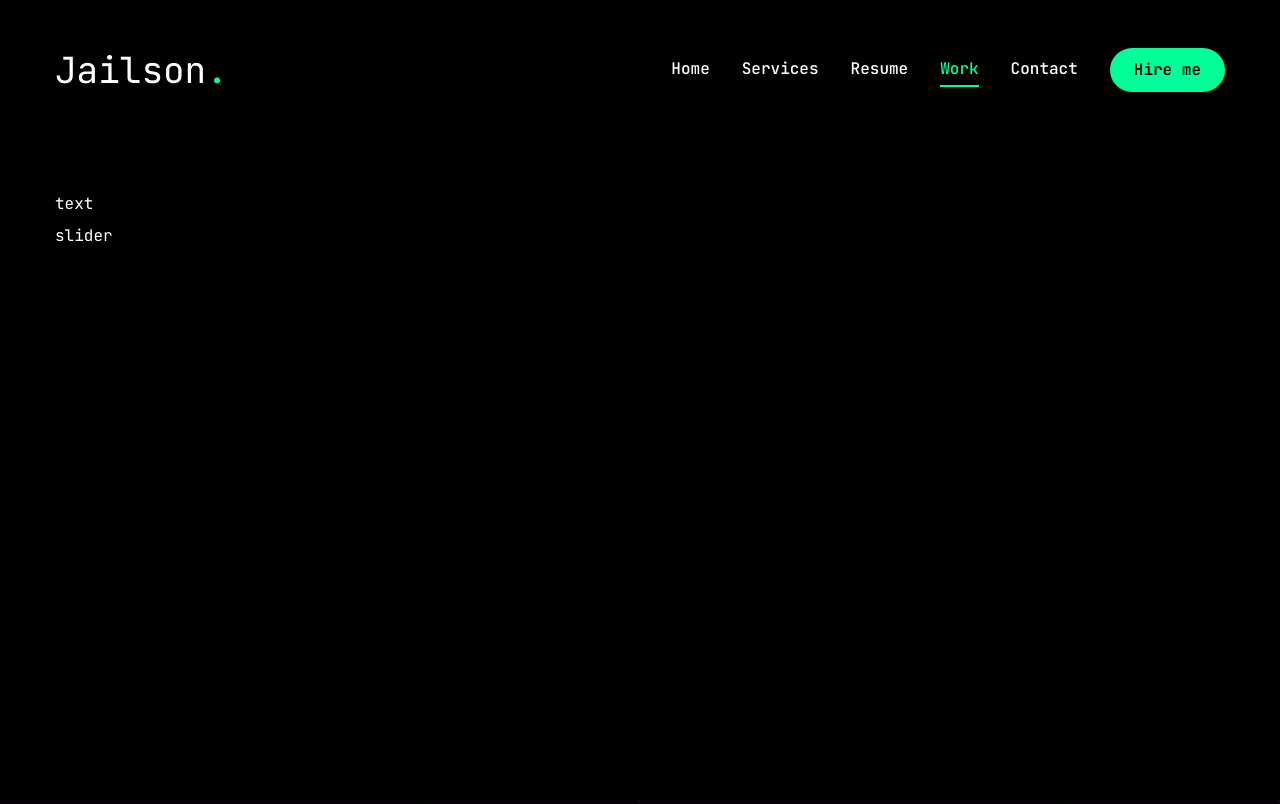
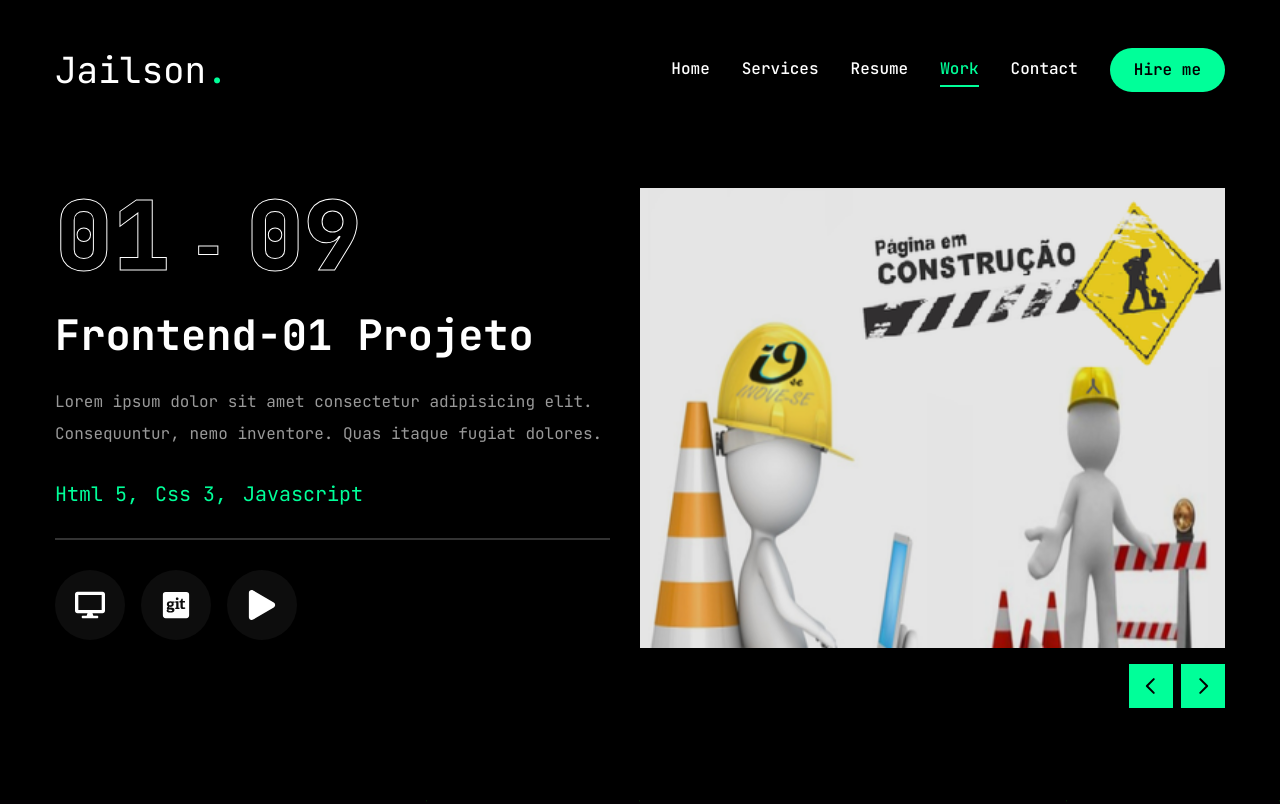
Before and after one commit to jailcomfranssa/Portfolio-2024-jailson, a Next.js app: page /work in a window 1280 px wide. Built offline with nearby package versions, Linux system fonts and the light colour scheme.

Commit message:
add page work

```diff
--- a/app/work/page.jsx
+++ b/app/work/page.jsx
@@ -7,11 +7,13 @@ import {Tooltip, TooltipContent, TooltipProvider, TooltipTrigger} from "@/compon
 import Link from "next/link"
 import Image from "next/image"
 import { useState } from "react"
+import WorkSliderBtns from "@/components/WorkSliderBtns"
 
+/**Base */
 const projects =[
     {
         num: '01',
-        category: 'frontend',
+        category: 'frontend-01',
         title: 'project 01',
         description:'Lorem ipsum dolor sit amet consectetur adipisicing elit. Consequuntur, nemo inventore. Quas itaque fugiat dolores.',
         stack:[{name:"Html 5"},{name:"Css 3"},{name:"Javascript"}],
@@ -22,7 +24,7 @@ const projects =[
     },
     {
         num: '02',
-        category: 'backend',
+        category: 'backend-02',
         title: 'project 01',
         description:'Lorem ipsum dolor sit amet consectetur adipisicing elit. Consequuntur, nemo inventore. Quas itaque fugiat dolores.',
         stack:[{name:"Html 5"},{name:"Css 3"},{name:"Javascript"}],
@@ -33,7 +35,7 @@ const projects =[
     },
     {
         num: '03',
-        category: 'fullstack',
+        category: 'fullstack-03',
         title: 'project 01',
         description:'Lorem ipsum dolor sit amet consectetur adipisicing elit. Consequuntur, nemo inventore. Quas itaque fugiat dolores.',
         stack:[{name:"Html 5"},{name:"Css 3"},{name:"Javascript"}],
@@ -44,6 +46,61 @@ const projects =[
     },
     {
         num: '04',
+        category: 'frontend-04',
+        title: 'project 01',
+        description:'Lorem ipsum dolor sit amet consectetur adipisicing elit. Consequuntur, nemo inventore. Quas itaque fugiat dolores.',
+        stack:[{name:"Html 5"},{name:"Css 3"},{name:"Javascript"}],
+        image: "/work/pg-construcao.png",
+        live: "",
+        github: "",
+        youtube: "",
+    },
+    {
+        num: '05',
+        category: 'frontend-05',
+        title: 'project 01',
+        description:'Lorem ipsum dolor sit amet consectetur adipisicing elit. Consequuntur, nemo inventore. Quas itaque fugiat dolores.',
+        stack:[{name:"Html 5"},{name:"Css 3"},{name:"Javascript"}],
+        image: "/work/pg-construcao.png",
+        live: "",
+        github: "",
+        youtube: "",
+    },
+    {
+        num: '06',
+        category: 'frontend-06',
+        title: 'project 01',
+        description:'Lorem ipsum dolor sit amet consectetur adipisicing elit. Consequuntur, nemo inventore. Quas itaque fugiat dolores.',
+        stack:[{name:"Html 5"},{name:"Css 3"},{name:"Javascript"}],
+        image: "/work/pg-construcao.png",
+        live: "",
+        github: "",
+        youtube: "",
+    },
+    {
+        num: '07',
+        category: 'frontend-07',
+        title: 'project 01',
+        description:'Lorem ipsum dolor sit amet consectetur adipisicing elit. Consequuntur, nemo inventore. Quas itaque fugiat dolores.',
+        stack:[{name:"Html 5"},{name:"Css 3"},{name:"Javascript"}],
+        image: "/work/pg-construcao.png",
+        live: "",
+        github: "",
+        youtube: "",
+    },
+    {
+        num: '08',
+        category: 'frontend-08',
+        title: 'project 01',
+        description:'Lorem ipsum dolor sit amet consectetur adipisicing elit. Consequuntur, nemo inventore. Quas itaque fugiat dolores.',
+        stack:[{name:"Html 5"},{name:"Css 3"},{name:"Javascript"}],
+        image: "/work/pg-construcao.png",
+        live: "",
+        github: "",
+        youtube: "",
+    },
+    {
+        num: '09',
         category: 'frontend',
         title: 'project 01',
         description:'Lorem ipsum dolor sit amet consectetur adipisicing elit. Consequuntur, nemo inventore. Quas itaque fugiat dolores.',
@@ -52,21 +109,131 @@ const projects =[
         live: "",
         github: "",
         youtube: "",
-    }
+    },
+
+
 ]
+/** #################################################### */
+
+/** Função utilitária para formatar números com zeros à esquerda */
+const formatNumber = (num, length) => {
+    return String(num).padStart(length, '0');
+};
 
 const Work = () => {
     const [project, setProject] = useState(projects[0]);
+    const handleSlideChange = (swiper) =>{
+        //get current slide index
+        const currentIndex = swiper.activeIndex;
+
+        //update project state based on current slide index
+        setProject(projects[currentIndex])
+    }
     return (
         <motion.section
             initial={{opacity: 0}}
-            animate={{opacity: 1}}
+            animate={{opacity: 1, transition: {delay: 2.4, duration: 0.4, ease: 'easeIn'}}}
             className="min-h-[80vh] flex flex-col justify-content py-12 xl:px-0"
         >
         <div className="container mx-auto">
-            <div>
-                <div>text</div>
-                <div>slider</div>
+            <div className="flex flex-col xl:flex-row xl:gap-[30px]">
+                <div className="w-full xl:w-[50%]  xl:h-[460px] flex flex-col xl:justify-between order-2 xl:order-none">
+                    <div className="flex flex-col gap-[30px] h-[50%]">
+                        {/**outline numero */}
+                        <div className="text-8xl leading-none font-extrabold text-transparent text-outline">
+                            {project.num}
+                            <span className="text-6xl p-5">-</span>
+                            {formatNumber(projects.length, 2)}
+                        </div>
+                        {/**project category */}
+                        <h2 className="text-[42px] font-bold leading-none text-white group-hover:text-accent transition-all duration-500 capitalize">
+                            {project.category} Projeto
+                        </h2>
+                        {/*project description*/}
+                        <p className="text-white/60">{project.description}</p>
+                        {/*stack*/}
+                        <ul className="flex gap-4">
+                            {project.stack.map((item, index)=>{
+                                return(
+                                    <li key={index} className="text-xl text-accent">
+                                        {item.name}
+                                        {index !== project.stack.length - 1 && ","}
+                                    </li>
+                                )
+                            })}
+                        </ul>
+                        {/* Border */}
+                        <div className="border border-white/20"></div>
+                        {/* button  FaDesktop,FaGitSquare,FaPlay*/}
+                        <div className="flex items-center gap-4">
+                            {/** site project  button */}
+                            <Link href={project.live}>
+                                <TooltipProvider delayDuration={100}>
+                                    <Tooltip>
+                                        <TooltipTrigger className="w-[70px] h-[70px] rounded-full bg-white/5 flex justify-center items-center group">
+                                            <FaDesktop className="text-white text-3xl group-hover:text-accent"/>
+                                        </TooltipTrigger>
+                                        <TooltipContent>
+                                            <p>Ver project</p>
+                                        </TooltipContent>
+                                    </Tooltip>
+                                </TooltipProvider>
+                            </Link>
+
+                            {/**Github project button */}
+                            <Link href={project.github}>
+                                <TooltipProvider delayDuration={100}>
+                                    <Tooltip>
+                                        <TooltipTrigger className="w-[70px] h-[70px] rounded-full bg-white/5 flex justify-center items-center group">
+                                            <FaGitSquare className="text-white text-3xl group-hover:text-accent"/>
+                                        </TooltipTrigger>
+                                        <TooltipContent>
+                                            <p>Github</p>
+                                        </TooltipContent>
+                                    </Tooltip>
+                                </TooltipProvider>
+                            </Link>
+
+                            {/**youtube project button */}
+                            <Link href={project.youtube}>
+                                <TooltipProvider delayDuration={100}>
+                                    <Tooltip>
+                                        <TooltipTrigger className="w-[70px] h-[70px] rounded-full bg-white/5 flex justify-center items-center group">
+                                            <FaPlay className="text-white text-3xl group-hover:text-accent"/>
+                                        </TooltipTrigger>
+                                        <TooltipContent>
+                                            <p>YouTube </p>
+                                        </TooltipContent>
+                                    </Tooltip>
+                                </TooltipProvider>
+                            </Link>
+                        </div>
+                    </div>
+                </div>
+                <div className="w-full xl:w-[50%]">
+                    <Swiper
+                        spaceBetween={30}
+                        slidesPerView={1}
+                        className="xl:h-[520px] mb-12"
+                        onSlideChange={handleSlideChange}>
+                        {projects.map((project, index)=>{
+                            return(
+                                <SwiperSlide key={index} className="w-full">
+                                    <div className="h-[460px] relative group flex justify-center items-center bg-pink-50/20">
+                                    {/**Overlay */}
+                                        <div className="absolute top-0 bottom-0 w-full h-full bg-black/10 z-10"></div>
+                                    {/**Image */}
+                                    <div className="relative w-full h-full">
+                                        <Image src={project.image} fill className="object-cover" alt=""/>
+                                    </div>
+                                    </div>
+                                </SwiperSlide>
+                            )
+                        })}
+                        {/**slider buttons */}
+                        <WorkSliderBtns containerStyles="flex gap-2 absolute right-0 bottom-[calc(50%_-_22px)] xl:bottom-0 z-20 w-full justify-between xl:w-max xl:justify-none" btnStyles="bg-accent hover:bg-accent-hover text-primary text-[22px] w-[44px] h-[44px] flex justify-center items-center transition-all"/>
+                    </Swiper>
+                </div>
             </div>
         </div>
     </motion.section>
--- /dev/null
+++ b/components/WorkSliderBtns.jsx
@@ -0,0 +1,20 @@
+"use client";
+import { useSwiper } from "swiper/react";
+import { PiCaretLeftBold, PiCaretRightBold } from "react-icons/pi";
+
+const WorkSliderBtns = ({ containerStyles, btnStyles, iconsStyles }) => {
+  const swiper = useSwiper();
+  return (
+    <div className={containerStyles}>
+      <button className={btnStyles} onClick={() => swiper.slidePrev()}>
+        <PiCaretLeftBold className={iconsStyles} />
+      </button>
+      <button className={btnStyles} onClick={() => swiper.slideNext()}>
+
+        <PiCaretRightBold className={iconsStyles} />
+      </button>
+    </div>
+  );
+};
+
+export default WorkSliderBtns;
--- a/package.json
+++ b/package.json
@@ -6,7 +6,7 @@
     "dev": "next dev",
     "build": "next build",
     "start": "next start",
-    "lint": "next lint"
+    "lint": "eslint . --ext .js,.ts,.tsx"
   },
   "dependencies": {
     "@radix-ui/react-dialog": "^1.1.1",
@@ -31,7 +31,9 @@
     "tailwindcss-animate": "^1.0.7"
   },
   "devDependencies": {
-    "eslint": "^8",
+    "@typescript-eslint/eslint-plugin": "^8.0.0",
+    "@typescript-eslint/parser": "^8.0.0",
+    "eslint": "^8.57.0",
     "eslint-config-next": "14.2.4",
     "postcss": "^8",
     "tailwindcss": "^3.4.1"
```
Also changed, not shown: app/resume/page.jsx (+4 -4 lines), .eslintrc.json, 1 other file (tests, documents, lock files or other folders).
